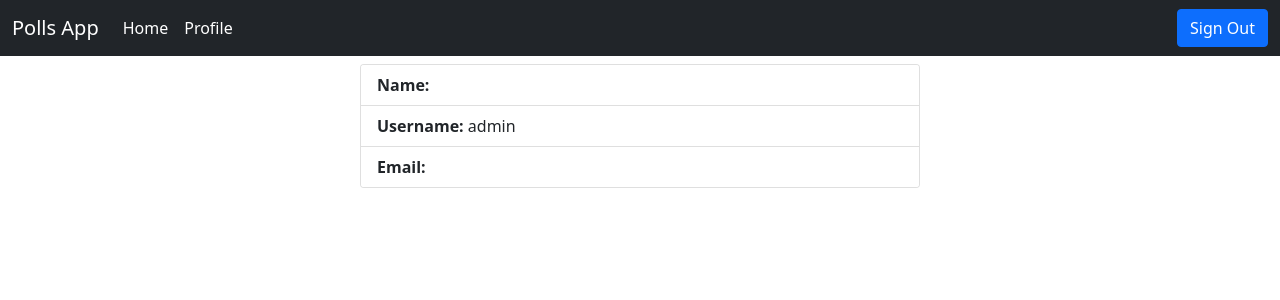
After one commit to Bipul-Dubey/pollProject, a Django app: page /profilepage/ in a window 1280 px wide. The commit adds this page. Shown: the top 300 px of the page. Run offline with Django 4.2, Linux system fonts and the light colour scheme; a user stored in the database is signed in.

Commit message:
update with profilePage

```diff
--- a/pollApp/templates/base.html
+++ b/pollApp/templates/base.html
@@ -19,9 +19,14 @@
         </button>
         <div class="collapse navbar-collapse" id="navbarSupportedContent">
           <ul class="navbar-nav me-auto mb-2 mb-lg-0">
+            {% if user.is_authenticated %}
             <li class="nav-item">
-              <a class="nav-link active" aria-current="page" ></a>
+              <a class="nav-link active" aria-current="page" href="{% url 'all_polls' %}" >Home</a>
             </li>
+            <li class="nav-item">
+              <a class="nav-link active" aria-current="page" href="{% url 'profilepage' %}" >Profile</a>
+            </li>
+            {% endif %}
           </ul>
           <div class="d-flex">
             {% if user.is_authenticated %}
--- a/pollApp/templates/login.html
+++ b/pollApp/templates/login.html
@@ -18,9 +18,10 @@
         </div>
         {% if not user.is_authenticated %}
         <button type="submit" class="btn btn-primary">Submit</button>
-        {% endif %}
+
     </form>
-    <a href='/signup/'><button type="button" class="btn btn-primary my-5">Create New Account</button></a>
+    <a href={%url 'signup' %}><button type="button" class="btn btn-primary my-5">Create New Account</button></a>
+    {% endif %}
 </div>
 
 {% endblock body %}
--- /dev/null
+++ b/pollApp/templates/profilepage.html
@@ -0,0 +1,14 @@
+{% extends 'base.html' %}
+{% block body %}
+
+<div class="container my-2">
+    <div class="card mx-auto" style="width: 35rem; background-color:red:">
+        <ul class="list-group list-group-flush">
+          <li class="list-group-item"><strong>Name: </strong>{{ name }}</li>
+          <li class="list-group-item"><strong>Username: </strong>{{ username }}</li>
+          <li class="list-group-item"><strong>Email: </strong>{{ email }}</li>
+        </ul>
+      </div>
+</div>
+
+{% endblock body %}
--- a/pollApp/urls.py
+++ b/pollApp/urls.py
@@ -3,10 +3,12 @@ from django.urls import path
 
 urlpatterns = [
     path('',views.signup,name='signup'),
+    path('signup/',views.signup,name='signup'),
     path('signin/',views.signin,name='signin'),
     path('signout/',views.signout,name='signout'),
     path('all_polls/',views.all_polls,name='all_polls'),
     path('vote/<str:id>',views.vote,name='vote'),
     path('result/<str:id>',views.result,name='result'),
     path('addquestion/',views.addquestion,name='addquestion'),
+    path('profilepage/',views.current_user_profile,name='profilepage')
 ]
--- a/pollApp/views.py
+++ b/pollApp/views.py
@@ -125,3 +125,19 @@ def addquestion(request):
         question_data=Question(question=ques,opt1=opt1,opt2=opt2,opt3=opt3,opt4=opt4)
         question_data.save()
     return render(request,'addquestion.html')
+
+def current_user_profile(request):
+    current_user = request.user
+    user_id=current_user.id
+    username=current_user.username
+    email=current_user.email
+    fname=current_user.first_name
+    lname=current_user.last_name
+    name=(fname+" "+lname).capitalize()
+    user_data={
+        'id':user_id,
+        'username':username,
+        'email':email,
+        'name':name
+    }
+    return render(request,'profilepage.html',user_data)
```
Also changed, not shown: db.sqlite3.
